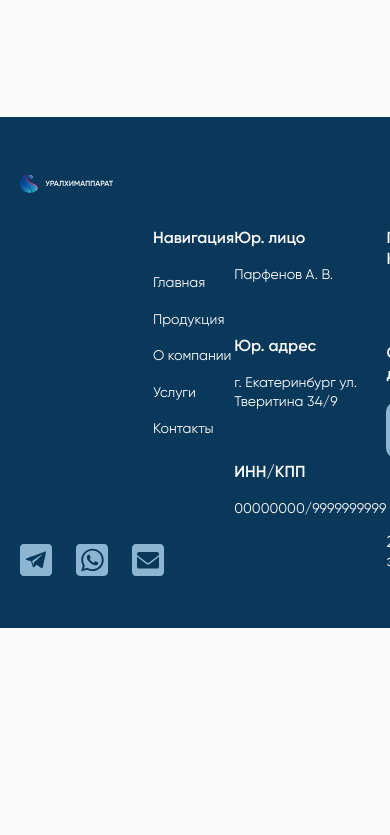
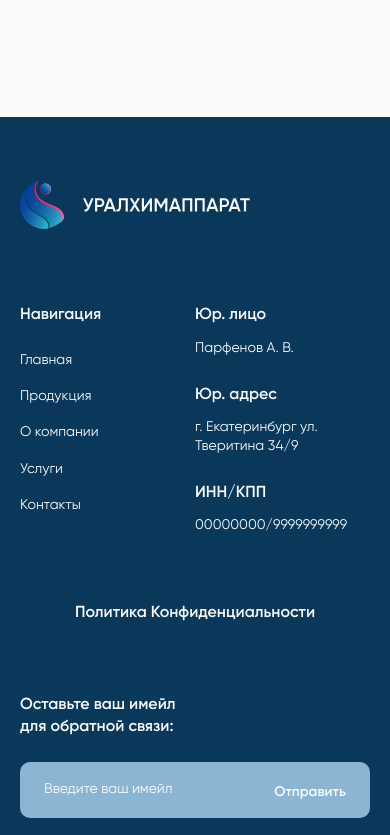
Before and after one commit to danelian/uralhim, a website: page src/index.html in a window 390 px wide. Shown: the part 7469-8304 px from the top of the page. Before the commit the page ends 8097 px from the top, so only its background shows below. Drawn offline with nearby package versions, Linux system fonts and the light colour scheme; files that its build step writes are made by us from their sources; files whose address does not match are found by name.

Commit message:
footer - adaptation

```diff
--- a/src/scss/blocks/footer.scss
+++ b/src/scss/blocks/footer.scss
@@ -103,6 +103,7 @@
     margin-bottom: 72px;
     .footer__title {
       max-width: 180px;
+      margin-bottom: 24px;
     }
     .wpcf7 {
       position: relative;
@@ -153,3 +154,81 @@
     }
   }
 }
+
+@include tablet {
+  .footer {
+    padding-top: 64px;
+    padding-bottom: 64px;
+    &__container {
+      justify-content: flex-start;
+      flex-direction: column;
+      &-left {
+        display: flex;
+        align-items: center;
+        justify-content: center;
+        width: 100%;
+        margin-bottom: 76px;
+      }
+      &-right {
+        width: 100%;
+        padding-top: 0;
+      }
+    }
+    &__logo {
+      width: 230px;
+    }
+    &__title {
+      margin-bottom: 12px;
+    }
+    &__group {
+      &:not(:last-child) {
+        margin-bottom: 28px;
+      }
+      p {
+        margin-top: 8px;
+      }
+    }
+  }
+}
+
+@media screen and (max-width: 765px) {
+  .footer {
+    &__container {
+      justify-content: flex-start;
+      flex-direction: column;
+      &-left {
+        align-items: flex-start;
+        justify-content: flex-start;
+      }
+      &-right {
+        flex-wrap: wrap;
+        .footer__col {
+          &:nth-child(1) {
+            width: 120px;
+          }
+          &:nth-child(2) {
+            width: 50%;
+          }
+          &:nth-child(3) {
+            margin-top: 68px;
+            width: 100%;
+          }
+        }
+      }
+      .socials {
+        position: relative;
+        left: auto;
+        bottom: auto;
+        justify-content: center;
+        margin-bottom: 72px;
+      }
+    }
+    &__link {
+      display: block;
+      text-align: center;
+    }
+    &__copy {
+      text-align: center;
+    }
+  }
+}
```
Also changed, not shown: dist/css/style.css, dist/css/style.min.css.
